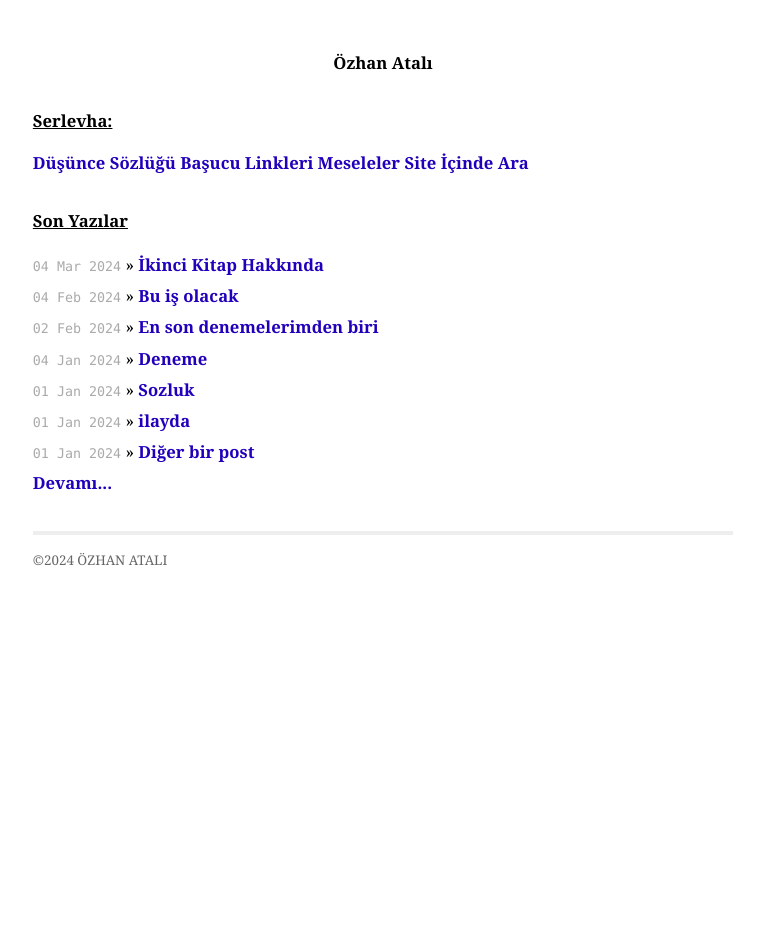
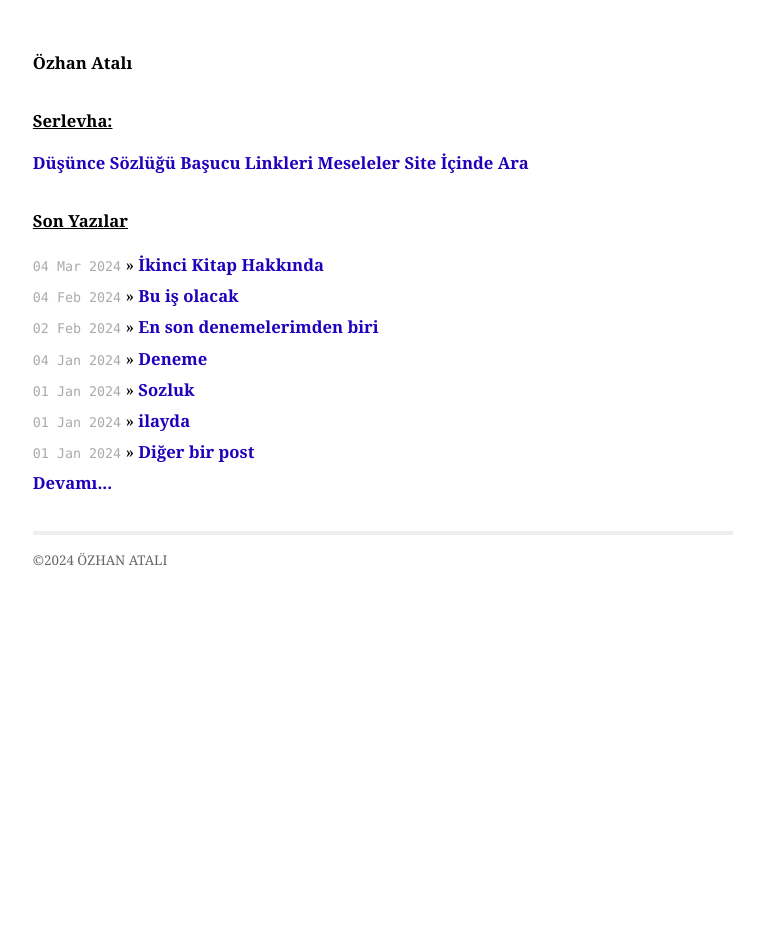
Before and after one commit to ozhanatali/ozhanatali.github.io, a Jekyll site: the page built from index.html, in a window 1280 px wide. Shown: the whole page, without its empty margins (257-1021 px from the left). Built offline with Jekyll 4.4.1, drawn with Linux system fonts in a browser that asks for light colours.

Commit message:
Update screen.css

```diff
--- a/css/screen.css
+++ b/css/screen.css
@@ -111,7 +111,7 @@ ul.posts {
   color: #000;
   font-weight: bold;
   margin-bottom: 2em;
-  text-align-last: center;
+
 }
 
   .site .title a {
```
